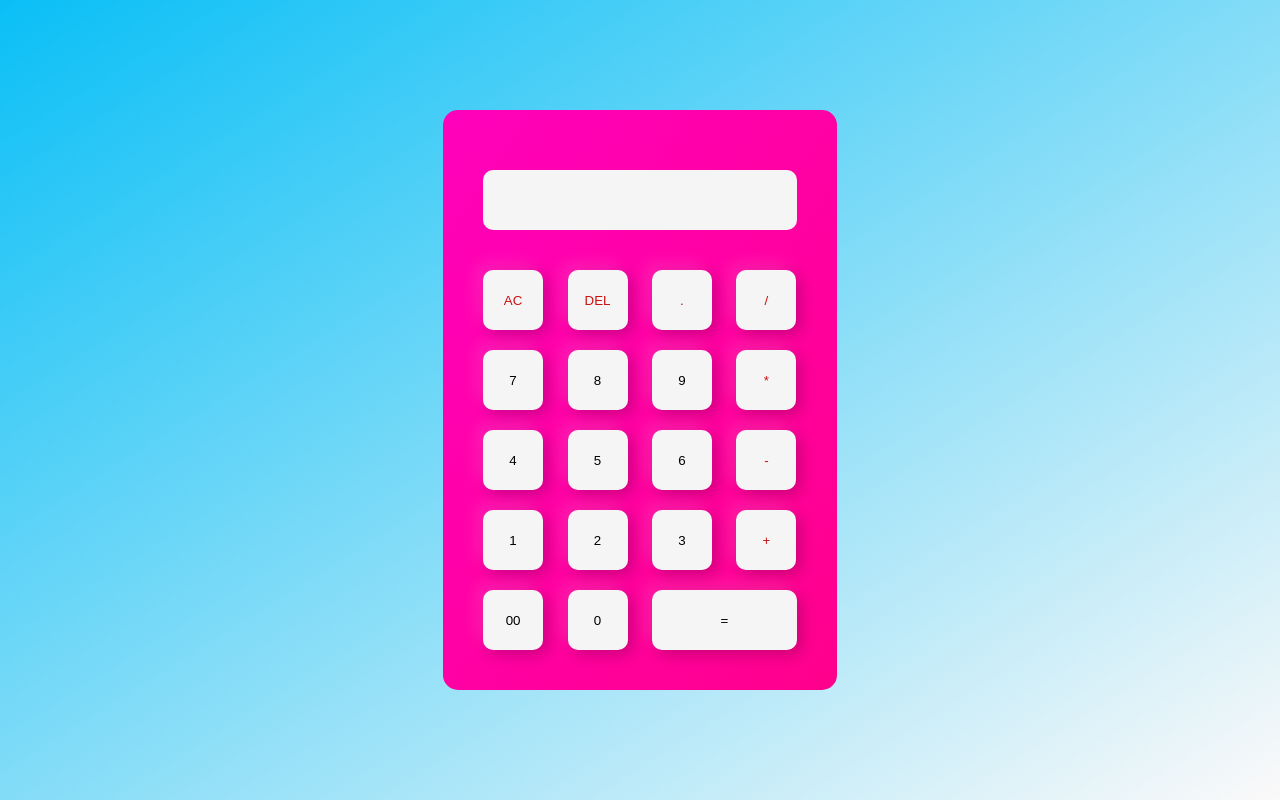
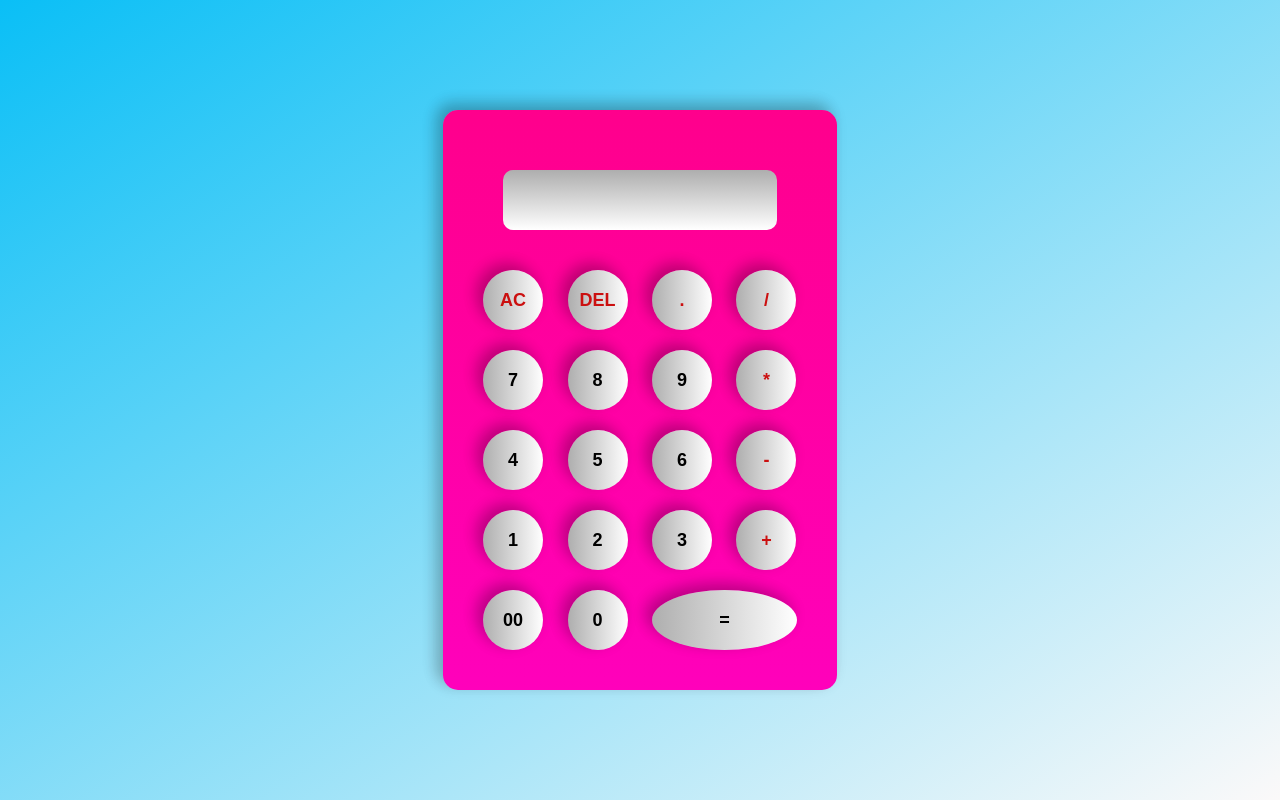
Before and after one commit to Soham3012/webDevelopment, a plain HTML site: page CALCULATOR/index.HTML in a window 1280 px wide. Drawn offline with Linux system fonts and the light colour scheme.

Commit message:
Update style.css

```diff
--- a/CALCULATOR/style.css
+++ b/CALCULATOR/style.css
@@ -13,9 +13,10 @@
     justify-content: center;
  }
  .calculator{
-    background:linear-gradient(to top left, rgb(255, 0, 140), rgb(255, 1, 187));;
+    background:linear-gradient(to bottom, rgb(255, 0, 140), rgb(255, 1, 187));;
     padding: 30px;
     border-radius: 15px;
+    box-shadow:-8px -8px 15px rgba(8, 0, 0, 0.1), -5px -5px 15px rgb(0,0,0,0.2);
 
  }
 
@@ -24,22 +25,26 @@
     outline:0;
     width:60px;
     height:60px;
-    border-radius:10px;
-    box-shadow:-8px -8px 15px rgba(255,255,255,0.1), 5px 5px 15px rgb(0,0,0,0.2);
-    background:whitesmoke;
+    border-radius:50%;
+    box-shadow:-8px -8px 15px rgba(8, 0, 0, 0.1), -5px -5px 15px rgb(0,0,0,0.2);
+    background:linear-gradient(to right,rgb(174, 174, 174), white);
     color :black ;
     cursor: pointer;
+    font-weight: bolder;
+    font-size: large;
     margin: 10px;
  }
  form .display{
     display: flex;
     justify-content:flex-end;
-    margin: 20px 0;
+    margin: 20px;
  }
  form .display input{
-    text-align: right;
+   border-radius: 10px;
+   text-align: right;
     flex: 1;
     font-size: 45px;
+    background:linear-gradient(to bottom,rgb(174, 174, 174), white);
     box-shadow: none;
  }
  form input.equal{
```
